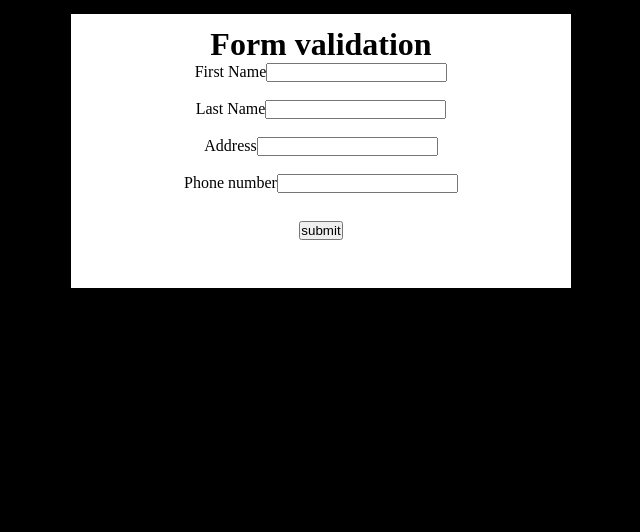
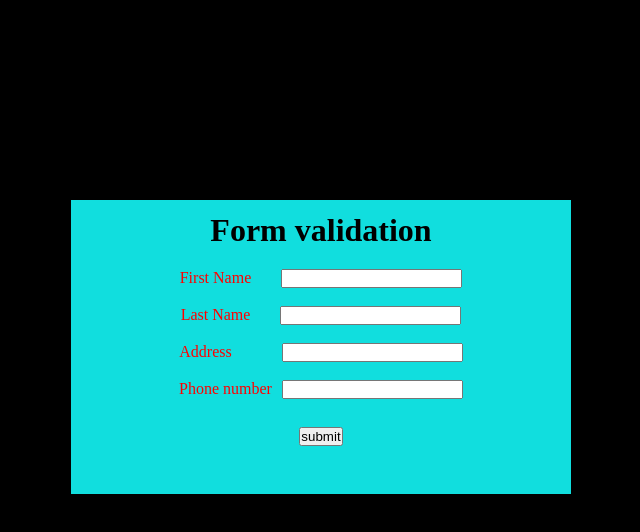
Before and after one commit to nitinsheoran88/JavaScript-form-validation, a plain HTML site: page index.html in a window 1280 px wide. Shown: the whole page, without its empty margins (319-959 px from the left). Drawn offline with Linux system fonts and the light colour scheme.

Commit message:
project-updated

```diff
--- a/index.html
+++ b/index.html
@@ -10,7 +10,7 @@
 
 <body>
     <div class="container">
-        <h1>Form validation</h1>
+        <h1 class="h1">Form validation</h1>
         <form>
             <table>
                 <td>
@@ -21,6 +21,7 @@
                     <tr>  <label>Last Name</label> </tr>
                     <tr>  <input type="text" class="lastname" /><br /><br /></tr>
                 </td>
+
                 <td>
                     <tr>  <label>Address</label> </tr>
                     <tr>  <input type="text" class="address" /><br /><br /></tr>
--- a/script.js
+++ b/script.js
@@ -5,24 +5,28 @@ document.querySelector('#form-submit').addEventListener('click', function(){
 
     if(document.querySelector('.firstname').value === ''){
         document.querySelector('.error').innerText = 'please complete the details .'
+        return;
     }else{
         document.querySelector('.error').innerText = ''
     }
 
     if(document.querySelector('.lastname').value === ''){
         document.querySelector('.error').innerText = 'please complete the details of last name column .'
+        return;
     }else{
         document.querySelector('.error').innerText = ''
     }
 
     if(document.querySelector('.address').value === ''){
         document.querySelector('.error').innerText = 'please complete the details of address column.'
+        return;
     }else{
         document.querySelector('.error').innerText = ''
     }
 
     if(document.querySelector('.phonenumber').value === ''){
         document.querySelector('.error').innerText = 'please complete the details of phone number column.'
+        return;
     }else{
         document.querySelector('.error').innerText = ''
     }
--- a/styles.css
+++ b/styles.css
@@ -4,8 +4,10 @@
     box-sizing: border-box;
 }
 body{
-    background-color: black;
+    background-color: rgb(0, 0, 0);
     justify-items:center;
+    margin-top: 25vh;
+    color: red;
 }
 
 .container{
@@ -14,11 +16,25 @@ body{
     margin: 14px;
     background-color: white;
     padding-top: 12px;
+    background-color: rgb(17, 222, 222);
 }
 .h1{
-   padding-bottom: 10px;
+   padding-bottom: 20px;
+   color: black;
 }
 .error{
     color: red;
     margin-bottom: 10px;
 }
+.firstname{
+    margin-left: 30px;
+}
+.lastname{
+    margin-left: 30px;
+}
+.address{
+    margin-left: 50px;
+}
+.phonenumber{
+    margin-left: 10px;
+}
```
